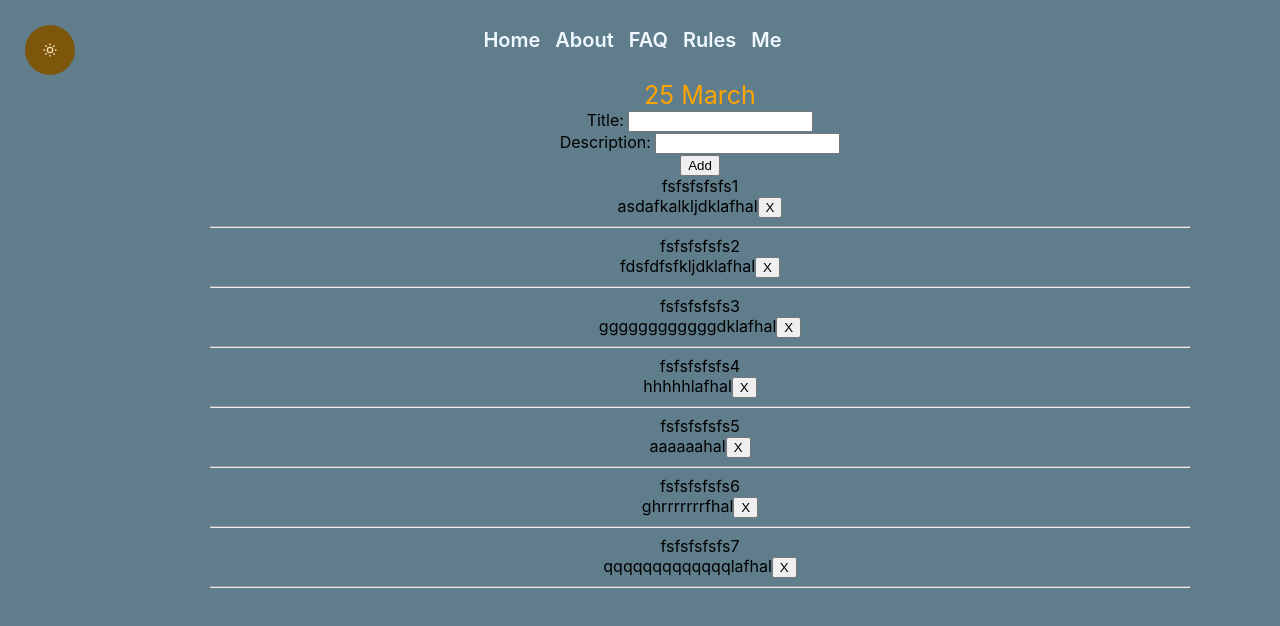
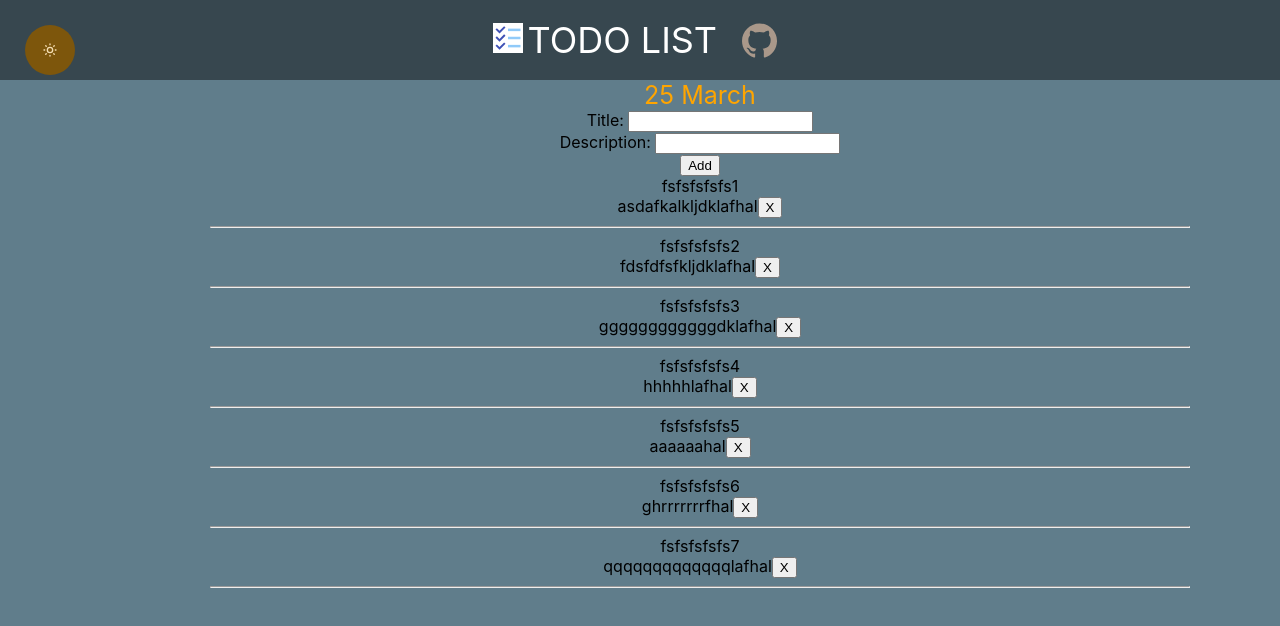
Before and after one commit to AlexZdesev90/todolist, a React (Create React App) app: page / in a window 1280 px wide. Shown: the top 626 px of the page. Built offline with nearby package versions, Linux system fonts and the light colour scheme.

Commit message:
add header settings

```diff
--- a/src/components/Header/Header.jsx
+++ b/src/components/Header/Header.jsx
@@ -1,25 +1,39 @@
 import {Component} from 'react';
+import ThemeContext from '../../ThemeContext';
 import classes from '../Header/Header.module.css';
 import { ThemeSwitcher } from '../Theme/ThemeSwitcher';
+import { ImGithub, ImLinkedin } from "react-icons/im";
+import { SiInstagram } from "react-icons/si";
+import { SlSocialVkontakte } from "react-icons/sl";
+import { FaQuestionCircle } from "react-icons/fa";
+import { FcTodoList } from "react-icons/fc";
+
 
 export class Header extends Component {
 
     render () {
-
+        const {darkTheme} = this.context;
         return (
-            <div className={classes.header}>
+            <div className={darkTheme ? classes.darkheader : classes.header}>
                 <ThemeSwitcher
-                theme={this.props.theme}
-                {...this.props}
+                // theme={this.props.theme}
+                // {...this.props}
                 />
                 <div className={classes.wrapper}>
-                    <a className={classes.link} href='/'>Home</a>
-                    <a className={classes.link} href='about'>About</a>
-                    <a className={classes.link} href='faq'>FAQ</a>
-                    <a className={classes.link} href='rules'>Rules</a>
-                    <a className={classes.link} href='me'>Me</a>
+                    <div>
+                        <FcTodoList className={classes.linkList} /> <span style={{fontSize: "36px"}}>TODO LIST</span>
+                    </div>
+                    <div>
+                        <a className={classes.link} href='me'><ImGithub/></a>
+                    </div>
                 </div>
             </div>
         )
+        {/* <a className={classes.link} href='/'><FaQuestionCircle/></a>
+        <a className={classes.link} href='about'><SlSocialVkontakte/></a>
+        <a className={classes.link} href='faq'><ImLinkedin/></a>
+        <a className={classes.link} href='rules'><SiInstagram/></a> */}
     }
 }
+
+Header.contextType = ThemeContext;
--- a/src/components/Header/Header.module.css
+++ b/src/components/Header/Header.module.css
@@ -1,7 +1,15 @@
 .header {
     height: 5em;
-    background-color: var(--color-bg-header);
-    color: var(--color-text-header);
+    background-color: var(--background-header);
+    color: var(--black);
+    transition: background-color 0.7s;
+}
+
+.darkheader {
+    height: 5em;
+    background-color: var(--background-dark-header);
+    color: var(--white);
+    transition: background-color 0.7s;
 }
 
 .wrapper {
@@ -9,15 +17,26 @@
     flex-direction: row;
     justify-content: center;
     align-items: center;
-    width: 800px;
     height: 5em;
     margin: 0 auto;
 }
 
 .link {
-    margin-right: 15px;
+    position: relative;
+    display: flex;
+    justify-content: flex-end;
+    right: 0;
     text-decoration: none;
-    font-size: 20px;
+    font-size: 35px;
+    width: 50px;
+    padding: 10px;
+    ;
     font-weight: 600;
-    color: aliceblue;
+    color: rgb(169, 152, 138);
 }
+
+.linkList {
+    color: white;
+    background-color: white;
+    font-size: 30px;
+}
```
